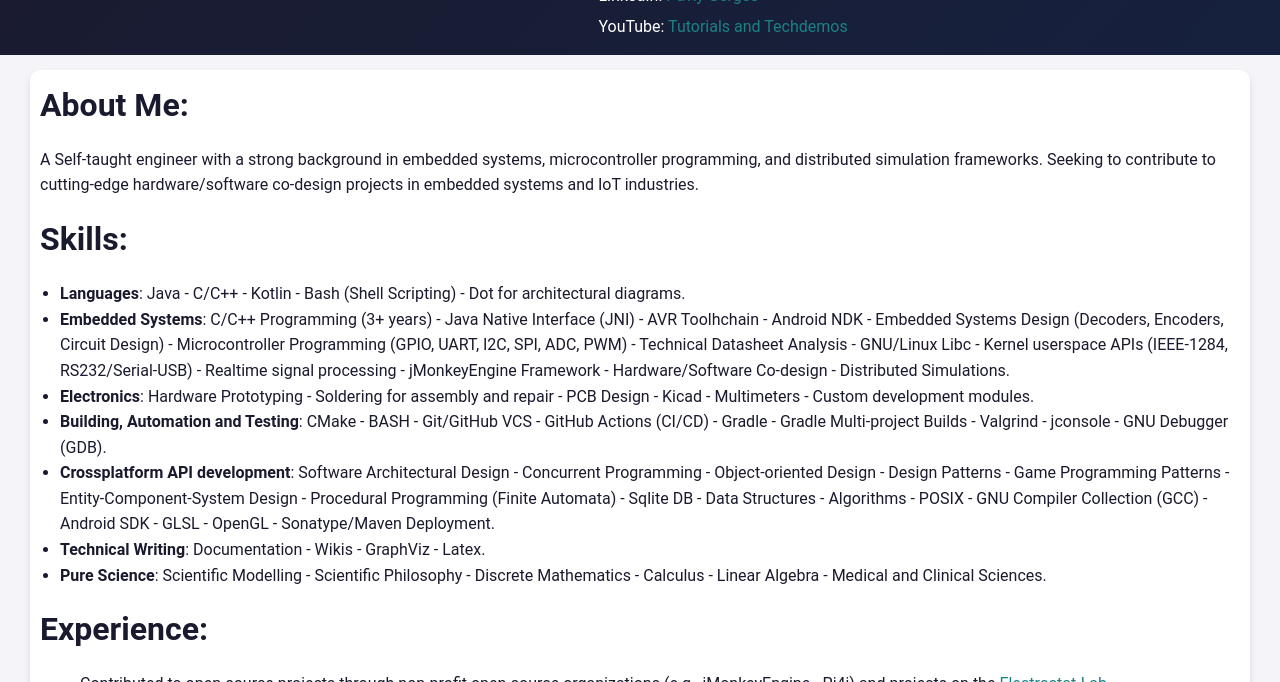
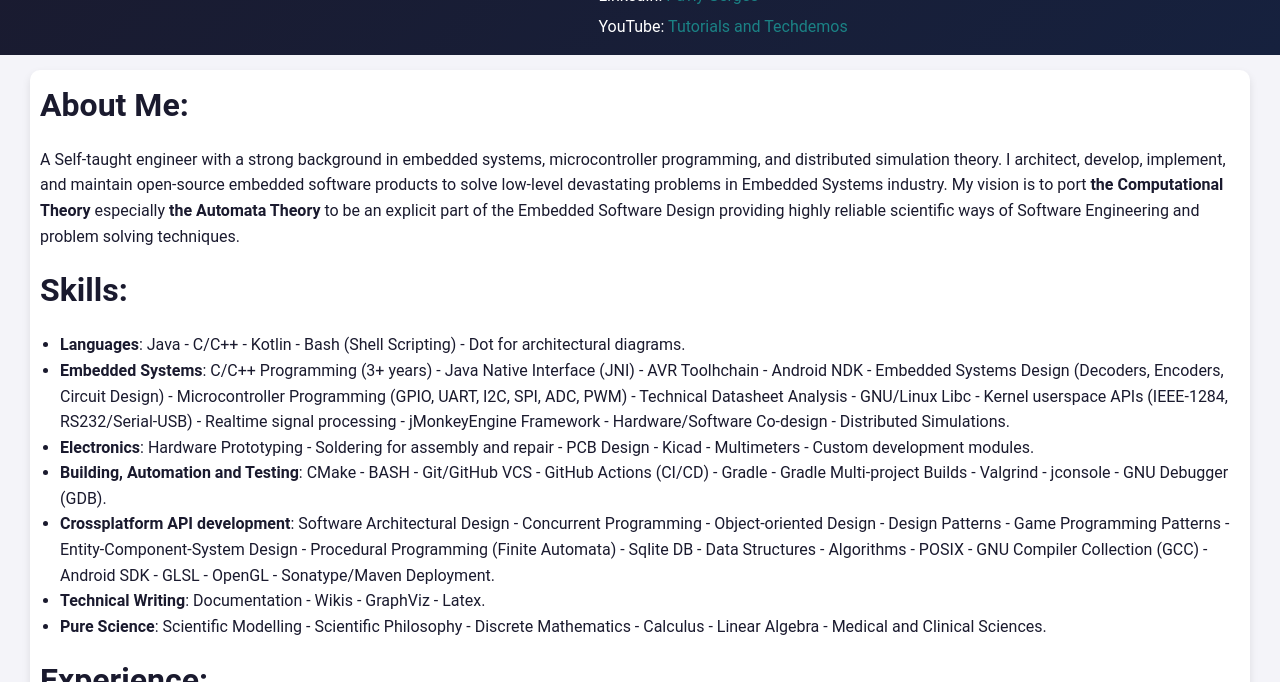
Before and after one commit to pavly-gerges/pavly-gerges, a Jekyll site: the page built from resume/index.md, in a window 1280 px wide and 900 px high, cut to the strip 218-900 px from the top of the window. Built offline with Jekyll 4.4.1, drawn with Linux system fonts in a browser that asks for light colours; our own code applies the rules of GitHub Pages for plain Markdown files.

Commit message:
Update index.md: about-me retreat

```diff
--- a/resume/index.md
+++ b/resume/index.md
@@ -1,5 +1,5 @@
 # About Me:
-A Self-taught engineer with a strong background in embedded systems, microcontroller programming, and distributed simulation frameworks. Seeking to contribute to cutting-edge hardware/software co-design projects in embedded systems and IoT industries.
+A Self-taught engineer with a strong background in embedded systems, microcontroller programming, and distributed simulation theory. I architect, develop, implement, and maintain open-source embedded software products to solve low-level devastating problems in Embedded Systems industry. My vision is to port **the Computational Theory** especially **the Automata Theory** to be an explicit part of the Embedded Software Design providing highly reliable scientific ways of Software Engineering and problem solving techniques.
 
 # Skills:
 - **Languages**: Java - C/C++ - Kotlin - Bash (Shell Scripting) - Dot for architectural diagrams.
```
